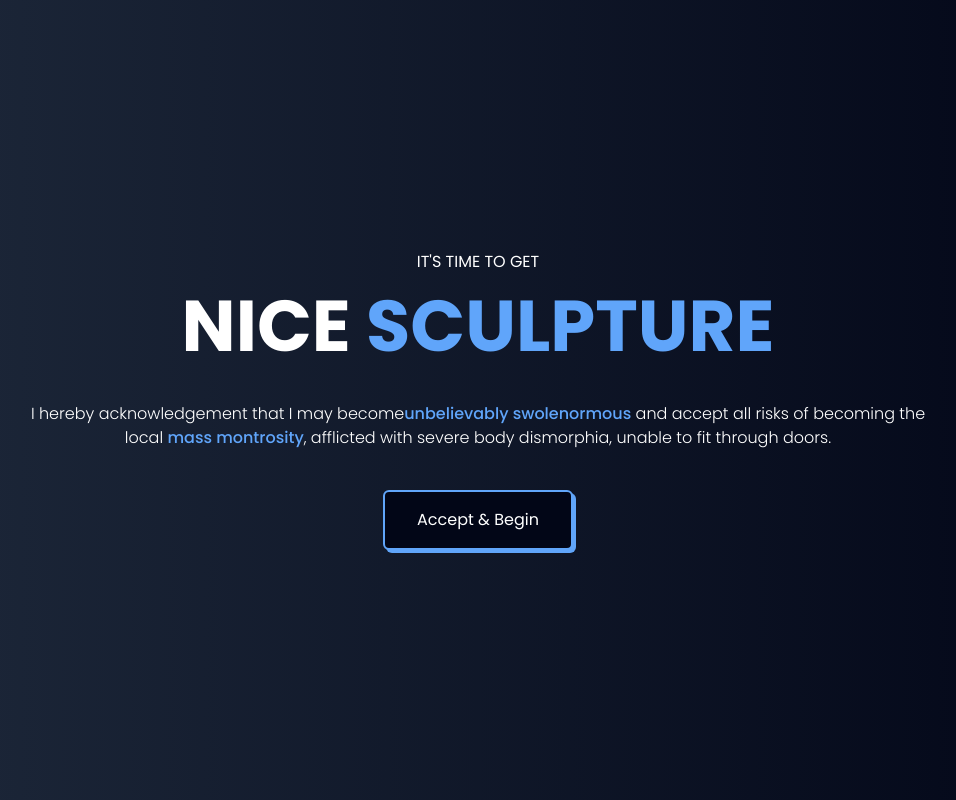
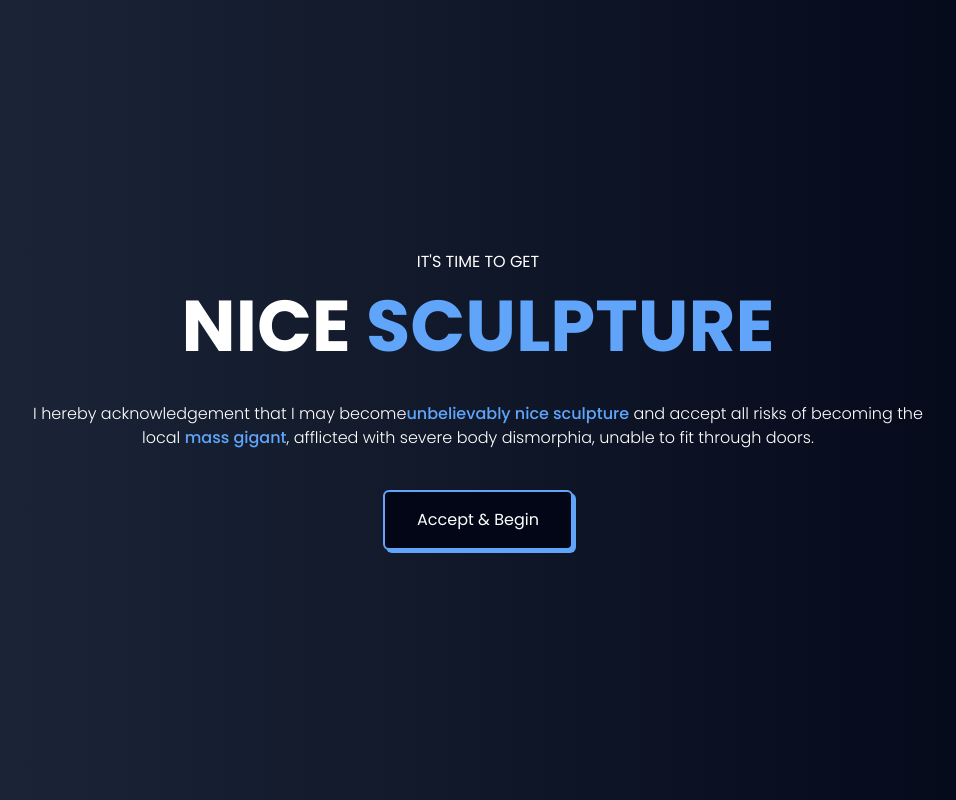
Before and after one commit to marcinrataj/react-gym-app, a React (Vite) app: page / in a window 1280 px wide. Shown: the top 800 px of the page, without its empty margins (162-1118 px from the left). Built offline with nearby package versions, Linux system fonts and the light colour scheme.

Commit message:
Update Hero.jsx

```diff
--- a/src/components/Hero.jsx
+++ b/src/components/Hero.jsx
@@ -12,8 +12,8 @@ export default function Hero() {
       </div>
 			<p className='text-sm md:text-base font-light'>
 				I hereby acknowledgement that I may become
-				<span className='text-blue-400 font-medium'>unbelievably swolenormous</span> and accept all risks of becoming
-				the local <span className='text-blue-400 font-medium'>mass montrosity</span>, afflicted with severe body
+				<span className='text-blue-400 font-medium'>unbelievably nice sculpture</span> and accept all risks of becoming
+				the local <span className='text-blue-400 font-medium'>mass gigant</span>, afflicted with severe body
 				dismorphia, unable to fit through doors.
 			</p>
       <Button func={() => {
```
